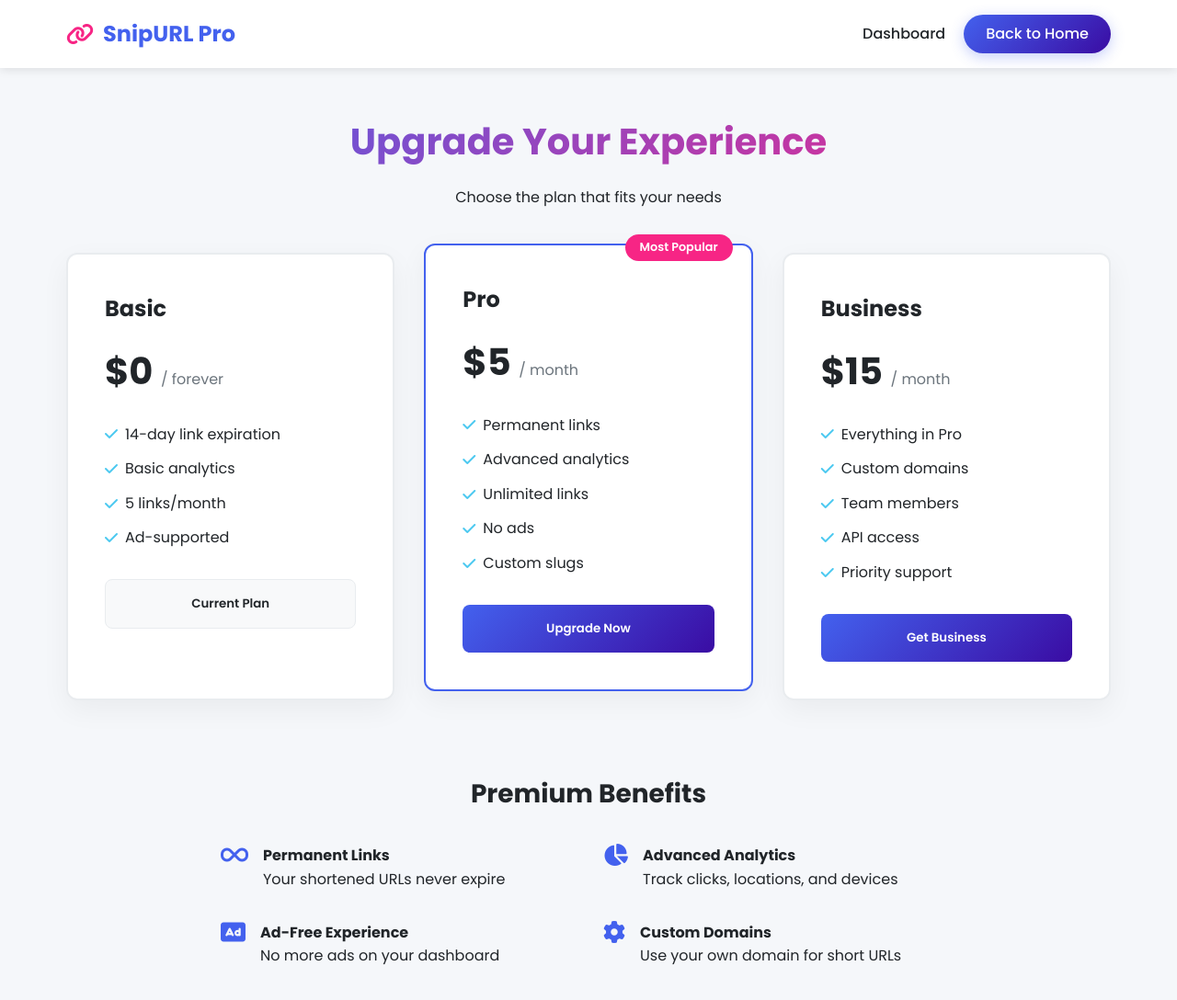
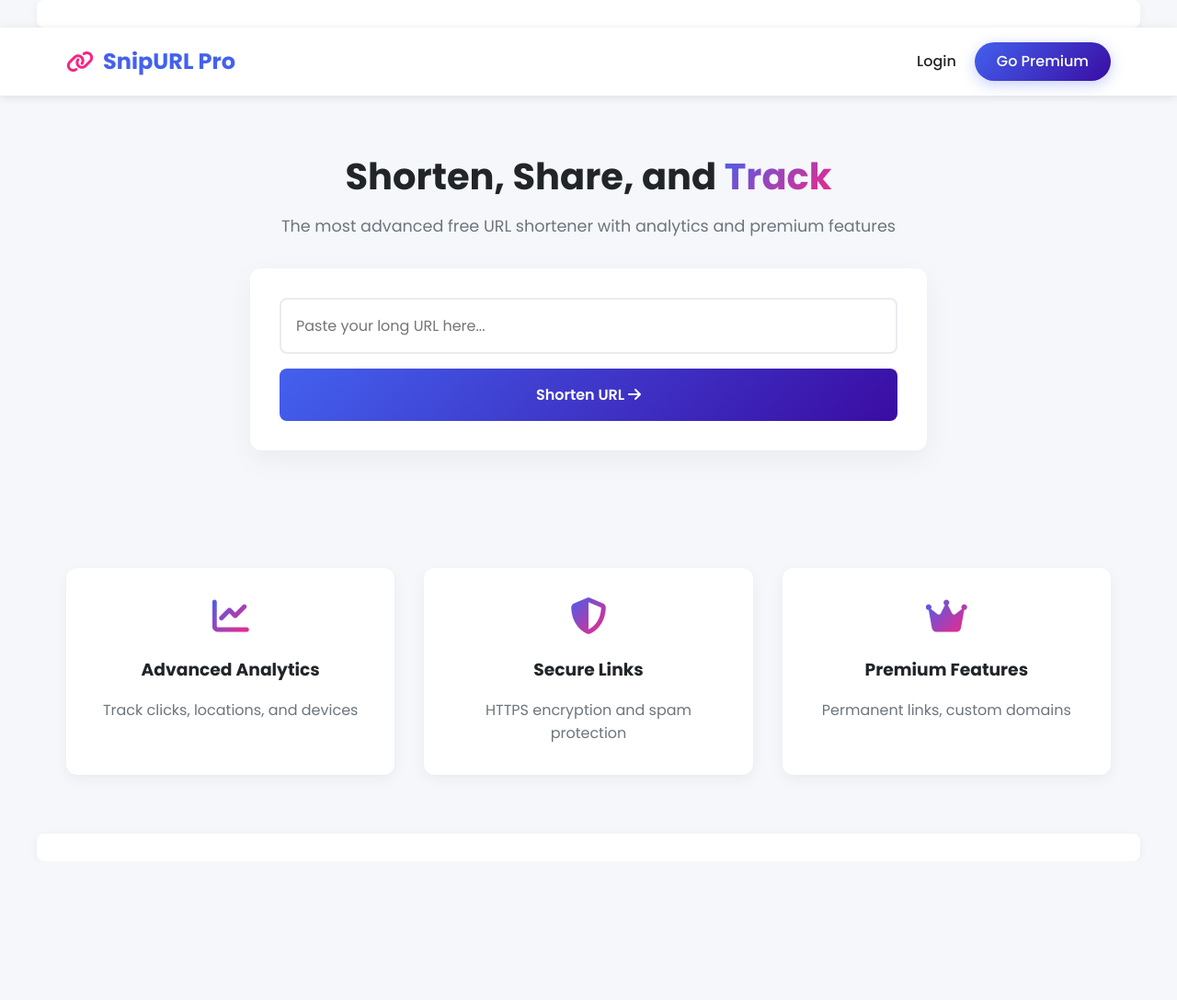
Before and after one commit to cybersecurity-blip/SnipURL-Pro, a plain HTML site: page index.html in a window 1280 px wide. Shown: the whole page at 92% size. After the commit the page ends 937 px from the top, so only its background shows below. Drawn offline with Linux system fonts and the light colour scheme; a script that the page names is missing.

Commit message:
Update index.html

```diff
--- a/index.html
+++ b/index.html
@@ -3,149 +3,24 @@
 <head>
     <meta charset="UTF-8">
     <meta name="viewport" content="width=device-width, initial-scale=1.0">
-    <title>Go Premium | SnipURL Pro</title>
+    <title>SnipURL Pro | Advanced URL Shortener</title>
     <link rel="stylesheet" href="https://cdnjs.cloudflare.com/ajax/libs/font-awesome/6.4.0/css/all.min.css">
     <link href="https://fonts.googleapis.com/css2?family=Poppins:wght@300;400;500;600;700&display=swap" rel="stylesheet">
-    <link rel="stylesheet" href="../static/css/main.css">
-    <!-- Stripe.js -->
-    <script src="https://js.stripe.com/v3/"></script>
-    <style>
-        .pricing {
-            max-width: 1200px;
-            margin: 3rem auto;
-            padding: 0 2rem;
-        }
-
-        .pricing-header {
-            text-align: center;
-            margin-bottom: 3rem;
-        }
-
-        .pricing-header h2 {
-            font-size: 2.5rem;
-            margin-bottom: 1rem;
-            background: linear-gradient(135deg, var(--primary), var(--secondary));
-            -webkit-background-clip: text;
-            background-clip: text;
-            color: transparent;
-        }
-
-        .pricing-cards {
-            display: grid;
-            grid-template-columns: repeat(auto-fit, minmax(300px, 1fr));
-            gap: 2rem;
-        }
-
-        .pricing-card {
-            background: #fff;
-            border-radius: 12px;
-            padding: 2.5rem;
-            box-shadow: 0 10px 30px rgba(0,0,0,0.05);
-            transition: all 0.3s ease;
-            position: relative;
-            border: 2px solid #e9ecef;
-        }
-
-        .pricing-card.popular {
-            border-color: var(--primary);
-            transform: translateY(-10px);
-        }
-
-        .popular-badge {
-            position: absolute;
-            top: -12px;
-            right: 20px;
-            background: var(--secondary);
-            color: white;
-            padding: 0.25rem 1rem;
-            border-radius: 50px;
-            font-size: 0.8rem;
-            font-weight: 600;
-        }
-
-        .pricing-card h3 {
-            font-size: 1.5rem;
-            margin-bottom: 1rem;
-        }
-
-        .price {
-            font-size: 2.5rem;
-            font-weight: 700;
-            margin-bottom: 1.5rem;
-        }
-
-        .price span {
-            font-size: 1rem;
-            color: var(--gray);
-            font-weight: 400;
-        }
-
-        .features-list {
-            margin-bottom: 2rem;
-        }
-
-        .features-list li {
-            margin-bottom: 0.75rem;
-            display: flex;
-            align-items: center;
-            gap: 0.5rem;
-        }
-
-        .features-list i {
-            color: var(--success);
-        }
-
-        .pricing-btn {
-            width: 100%;
-            padding: 1rem;
-            border: none;
-            border-radius: 8px;
-            font-weight: 600;
-            cursor: pointer;
-            transition: all 0.3s ease;
-        }
-
-        .primary-btn {
-            background: linear-gradient(135deg, var(--primary), var(--primary-dark));
-            color: white;
-        }
-
-        .secondary-btn {
-            background: #f8f9fa;
-            color: var(--dark);
-            border: 1px solid #e9ecef;
-        }
-
-        .benefits {
-            max-width: 800px;
-            margin: 5rem auto;
-            text-align: center;
-        }
-
-        .benefits h3 {
-            font-size: 1.75rem;
-            margin-bottom: 2rem;
-        }
-
-        .benefits-grid {
-            display: grid;
-            grid-template-columns: repeat(auto-fit, minmax(250px, 1fr));
-            gap: 2rem;
-            text-align: left;
-        }
-
-        .benefit-item {
-            display: flex;
-            gap: 1rem;
-        }
-
-        .benefit-item i {
-            font-size: 1.5rem;
-            color: var(--primary);
-        }
-    </style>
+    <link rel="stylesheet" href="static/css/main.css">
+    <!-- Google Adsense -->
+    <script async src="https://pagead2.googlesyndication.com/pagead/js/adsbygoogle.js?client=ca-pub-YOUR_ADSENSE_ID"></script>
 </head>
 <body>
+    <!-- Ad Banner Top -->
+    <div class="ad-container">
+        <ins class="adsbygoogle"
+             style="display:block"
+             data-ad-client="ca-pub-YOUR_ADSENSE_ID"
+             data-ad-slot="1234567890"
+             data-ad-format="auto"
+             data-full-width-responsive="true"></ins>
+    </div>
+
     <header>
         <nav>
             <div class="logo">
@@ -153,120 +28,65 @@
                 <span>SnipURL Pro</span>
             </div>
             <div class="nav-links">
-                <a href="/dashboard" id="loginBtn">Dashboard</a>
-                <a href="/" class="premium-btn">Back to Home</a>
+                <a href="#" id="loginBtn">Login</a>
+                <a href="/premium" class="premium-btn">Go Premium</a>
             </div>
         </nav>
     </header>
 
     <main>
-        <section class="pricing">
-            <div class="pricing-header">
-                <h2>Upgrade Your Experience</h2>
-                <p>Choose the plan that fits your needs</p>
-            </div>
+        <section class="hero">
+            <h1>Shorten, Share, and <span class="highlight">Track</span></h1>
+            <p>The most advanced free URL shortener with analytics and premium features</p>
 
-            <div class="pricing-cards">
-                <!-- Basic Plan -->
-                <div class="pricing-card">
-                    <h3>Basic</h3>
-                    <div class="price">$0 <span>/ forever</span></div>
-                    <ul class="features-list">
-                        <li><i class="fas fa-check"></i> 14-day link expiration</li>
-                        <li><i class="fas fa-check"></i> Basic analytics</li>
-                        <li><i class="fas fa-check"></i> 5 links/month</li>
-                        <li><i class="fas fa-check"></i> Ad-supported</li>
-                    </ul>
-                    <button class="pricing-btn secondary-btn" disabled>Current Plan</button>
-                </div>
-
-                <!-- Pro Plan (Popular) -->
-                <div class="pricing-card popular">
-                    <div class="popular-badge">Most Popular</div>
-                    <h3>Pro</h3>
-                    <div class="price">$5 <span>/ month</span></div>
-                    <ul class="features-list">
-                        <li><i class="fas fa-check"></i> Permanent links</li>
-                        <li><i class="fas fa-check"></i> Advanced analytics</li>
-                        <li><i class="fas fa-check"></i> Unlimited links</li>
-                        <li><i class="fas fa-check"></i> No ads</li>
-                        <li><i class="fas fa-check"></i> Custom slugs</li>
-                    </ul>
-                    <button class="pricing-btn primary-btn" id="proPlanBtn">Upgrade Now</button>
-                </div>
-
-                <!-- Business Plan -->
-                <div class="pricing-card">
-                    <h3>Business</h3>
-                    <div class="price">$15 <span>/ month</span></div>
-                    <ul class="features-list">
-                        <li><i class="fas fa-check"></i> Everything in Pro</li>
-                        <li><i class="fas fa-check"></i> Custom domains</li>
-                        <li><i class="fas fa-check"></i> Team members</li>
-                        <li><i class="fas fa-check"></i> API access</li>
-                        <li><i class="fas fa-check"></i> Priority support</li>
-                    </ul>
-                    <button class="pricing-btn primary-btn" id="businessPlanBtn">Get Business</button>
+            <div class="url-form">
+                <form id="shortenForm">
+                    <input type="url" placeholder="Paste your long URL here..." required>
+                    <button type="submit">Shorten URL <i class="fas fa-arrow-right"></i></button>
+                </form>
+                <div class="result-container" id="resultContainer">
+                    <div class="result-box">
+                        <input type="text" id="shortUrl" readonly>
+                        <button id="copyBtn"><i class="far fa-copy"></i> Copy</button>
+                    </div>
+                    <div class="link-info">
+                        <span id="linkExpiry">Expires in 14 days</span>
+                        <a href="#" id="analyticsLink">View Analytics</a>
+                    </div>
                 </div>
             </div>
         </section>
 
-        <section class="benefits">
-            <h3>Premium Benefits</h3>
-            <div class="benefits-grid">
-                <div class="benefit-item">
-                    <i class="fas fa-infinity"></i>
-                    <div>
-                        <h4>Permanent Links</h4>
-                        <p>Your shortened URLs never expire</p>
-                    </div>
-                </div>
-                <div class="benefit-item">
-                    <i class="fas fa-chart-pie"></i>
-                    <div>
-                        <h4>Advanced Analytics</h4>
-                        <p>Track clicks, locations, and devices</p>
-                    </div>
-                </div>
-                <div class="benefit-item">
-                    <i class="fas fa-ad"></i>
-                    <div>
-                        <h4>Ad-Free Experience</h4>
-                        <p>No more ads on your dashboard</p>
-                    </div>
-                </div>
-                <div class="benefit-item">
-                    <i class="fas fa-cog"></i>
-                    <div>
-                        <h4>Custom Domains</h4>
-                        <p>Use your own domain for short URLs</p>
-                    </div>
-                </div>
+        <section class="features">
+            <div class="feature-card">
+                <i class="fas fa-chart-line"></i>
+                <h3>Advanced Analytics</h3>
+                <p>Track clicks, locations, and devices</p>
+            </div>
+            <div class="feature-card">
+                <i class="fas fa-shield-alt"></i>
+                <h3>Secure Links</h3>
+                <p>HTTPS encryption and spam protection</p>
+            </div>
+            <div class="feature-card">
+                <i class="fas fa-crown"></i>
+                <h3>Premium Features</h3>
+                <p>Permanent links, custom domains</p>
             </div>
         </section>
     </main>
 
-    <script>
-        // Stripe Payment Handling
-        const stripe = Stripe('YOUR_STRIPE_PUBLIC_KEY');
+    <!-- Ad Banner Bottom -->
+    <div class="ad-container">
+        <ins class="adsbygoogle"
+             style="display:block"
+             data-ad-client="ca-pub-YOUR_ADSENSE_ID"
+             data-ad-slot="0987654321"
+             data-ad-format="auto"
+             data-full-width-responsive="true"></ins>
+    </div>
 
-        document.getElementById('proPlanBtn').addEventListener('click', () => {
-            stripe.redirectToCheckout({
-                lineItems: [{ price: 'STRIPE_PRO_PLAN_ID', quantity: 1 }],
-                mode: 'subscription',
-                successUrl: 'https://yourdomain.com/success?session_id={CHECKOUT_SESSION_ID}',
-                cancelUrl: 'https://yourdomain.com/premium'
-            });
-        });
-
-        document.getElementById('businessPlanBtn').addEventListener('click', () => {
-            stripe.redirectToCheckout({
-                lineItems: [{ price: 'STRIPE_BUSINESS_PLAN_ID', quantity: 1 }],
-                mode: 'subscription',
-                successUrl: 'https://yourdomain.com/success?session_id={CHECKOUT_SESSION_ID}',
-                cancelUrl: 'https://yourdomain.com/premium'
-            });
-        });
-    </script>
+    <script src="https://accounts.google.com/gsi/client" async defer></script>
+    <script src="static/js/script.js"></script>
 </body>
 </html>
```
